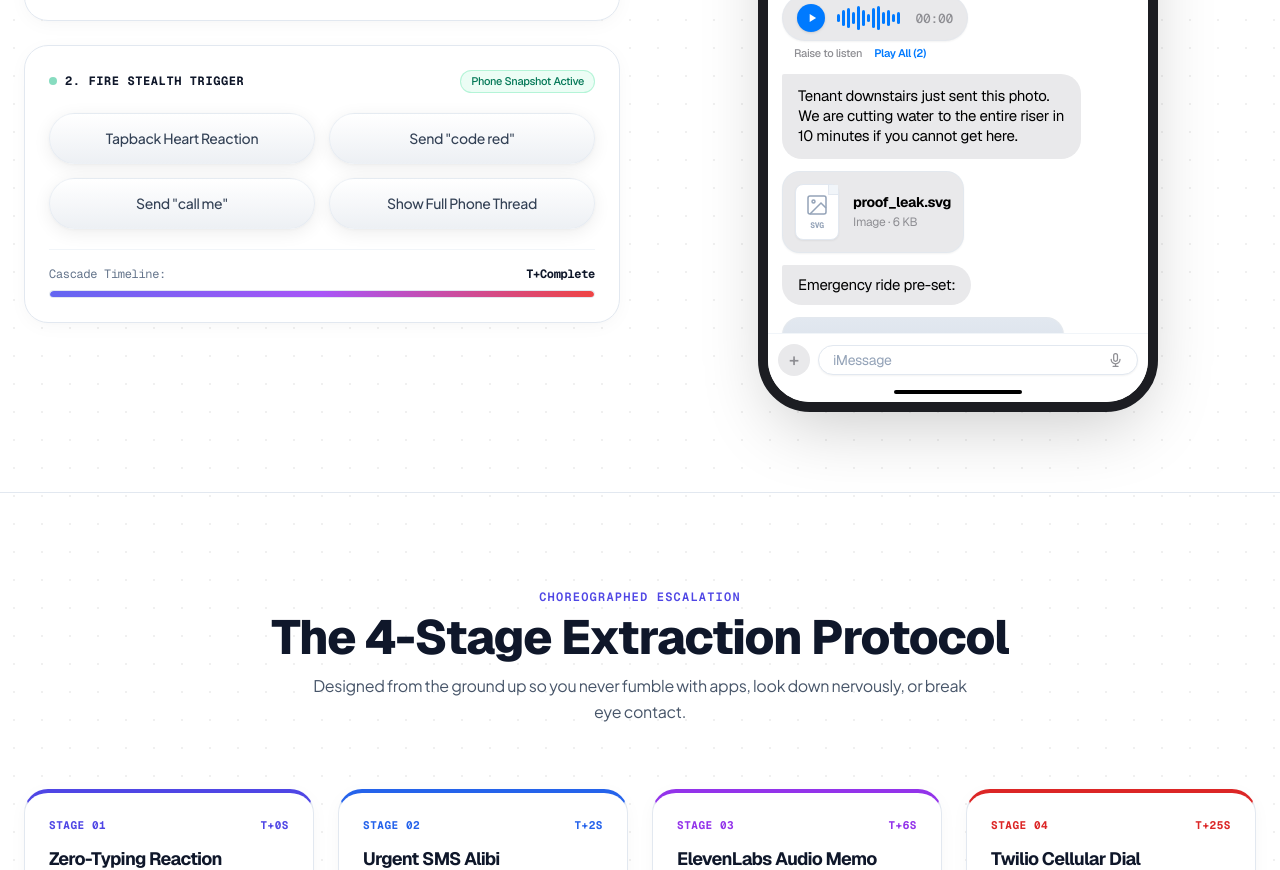
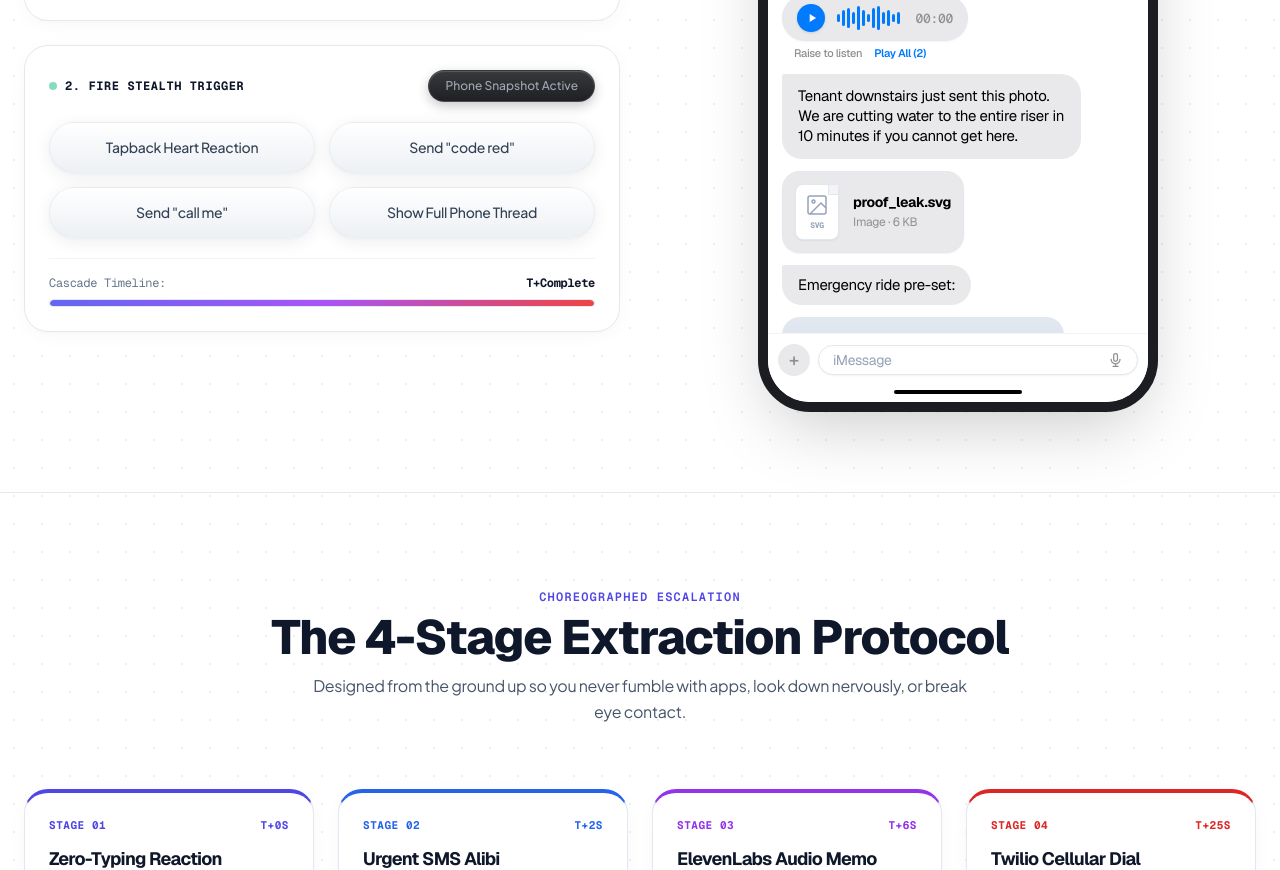
Before and after one commit to dino1x/bailmeout, a website: page index.html in a window 1280 px wide. Shown: the part 1478-2348 px from the top of the page. Drawn offline with nearby package versions, Linux system fonts and the light colour scheme; a web font is replaced by a local one.

Commit message:
design: update telemetry status pill badge to dark metallic capsule matching reference

```diff
--- a/index.html
+++ b/index.html
@@ -394,7 +394,7 @@
               <span class="w-2 h-2 rounded-full bg-emerald-500 animate-pulse"></span>
               <h3 class="text-xs font-bold text-slate-900 uppercase tracking-wider font-mono">2. Fire Stealth Trigger</h3>
             </div>
-            <span class="text-[11px] font-medium text-emerald-700 bg-emerald-50 border border-emerald-200/80 px-2.5 py-0.5 rounded-full" id="telemetry-status">System Armed</span>
+            <span class="inline-flex items-center justify-center px-4 py-1.5 rounded-full bg-gradient-to-b from-[#38393d] to-[#1f2023] text-[#a1a7b5] border border-white/10 shadow-[inset_0_1px_1px_rgba(255,255,255,0.18),0_4px_12px_rgba(0,0,0,0.22)] text-[12px] font-medium tracking-normal font-nav transition-all duration-200" id="telemetry-status">Phone Snapshot Active</span>
           </div>
 
           <div class="grid grid-cols-1 sm:grid-cols-2 gap-3.5">
```
